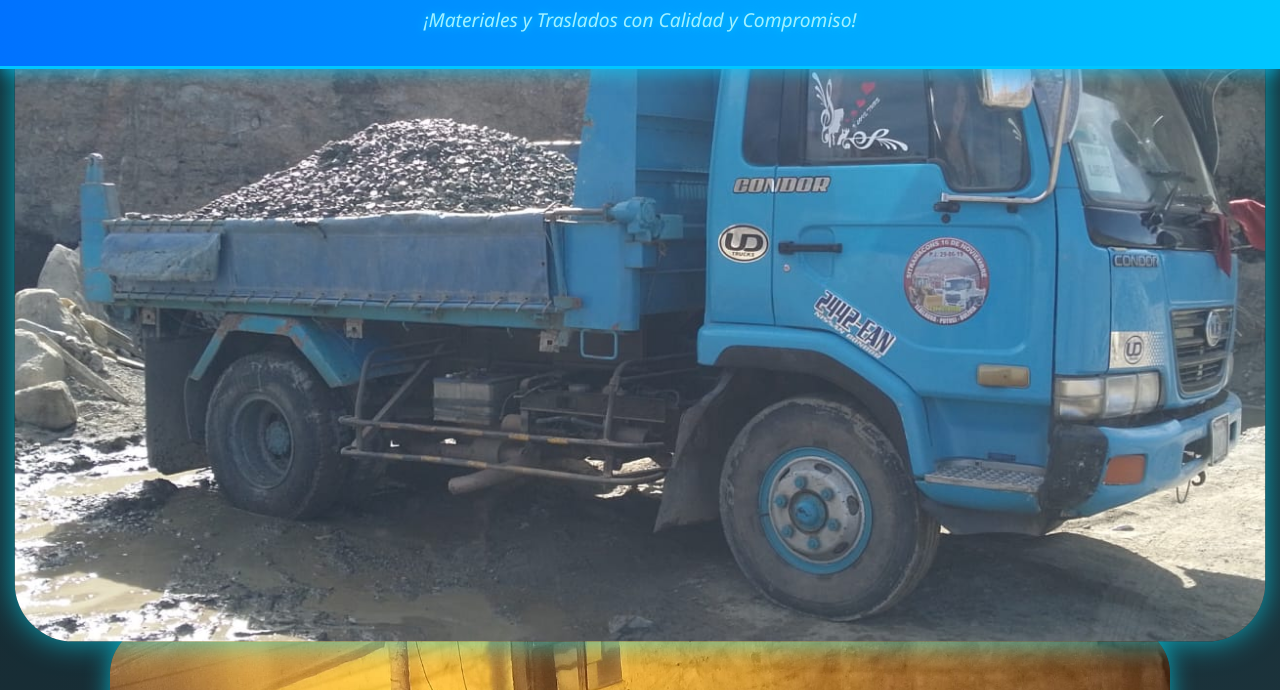
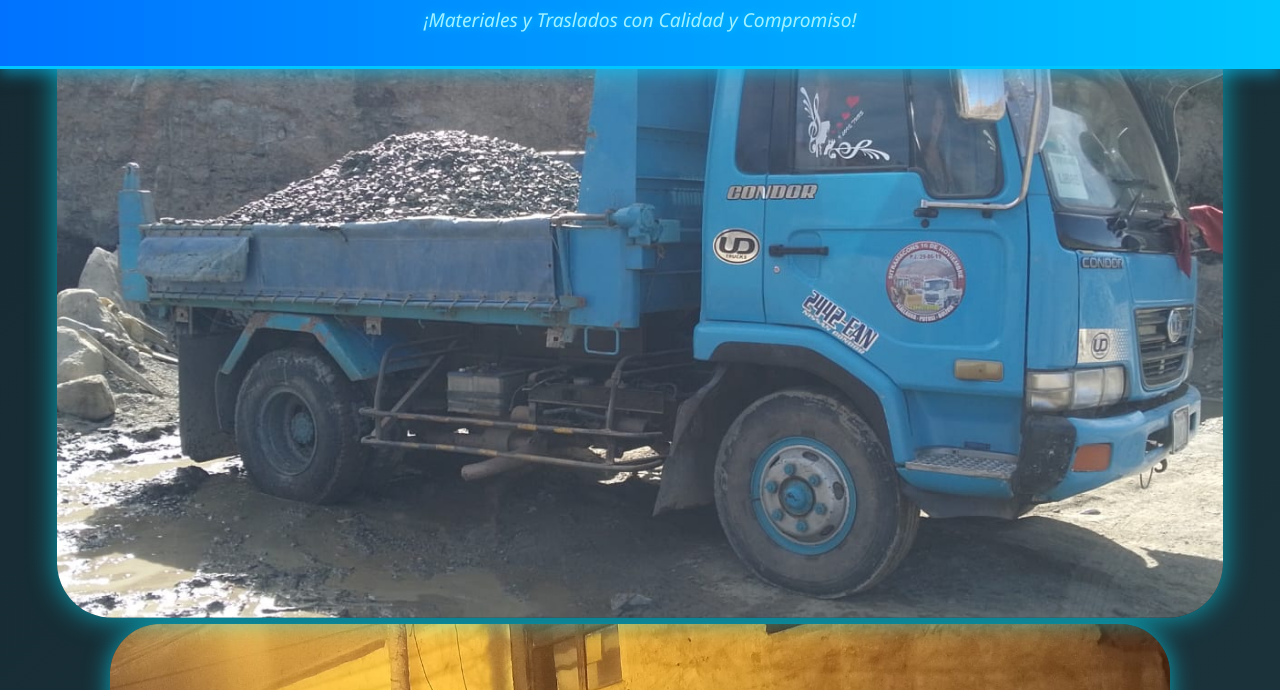
Before and after one commit to AlexOC07/SITRAMACONS, a plain HTML site: page index.html in a window 1280 px wide. In both pictures the pointer is over the picture 640 px from the left and 2768 px from the top of the page. Shown: the part 2478-3168 px from the top of the page. Drawn offline with Linux system fonts and the light colour scheme.

Commit message:
Update estilos.css

```diff
--- a/estilos.css
+++ b/estilos.css
@@ -124,7 +124,7 @@ section.info img:hover {
     transition: transform 0.5s ease;
 }
 .galeria img:hover {
-    transform: scale(1.18);
+    transform: scale(1.10);
 }
 /* 🧾 TABLA */
 .table-section {
```
